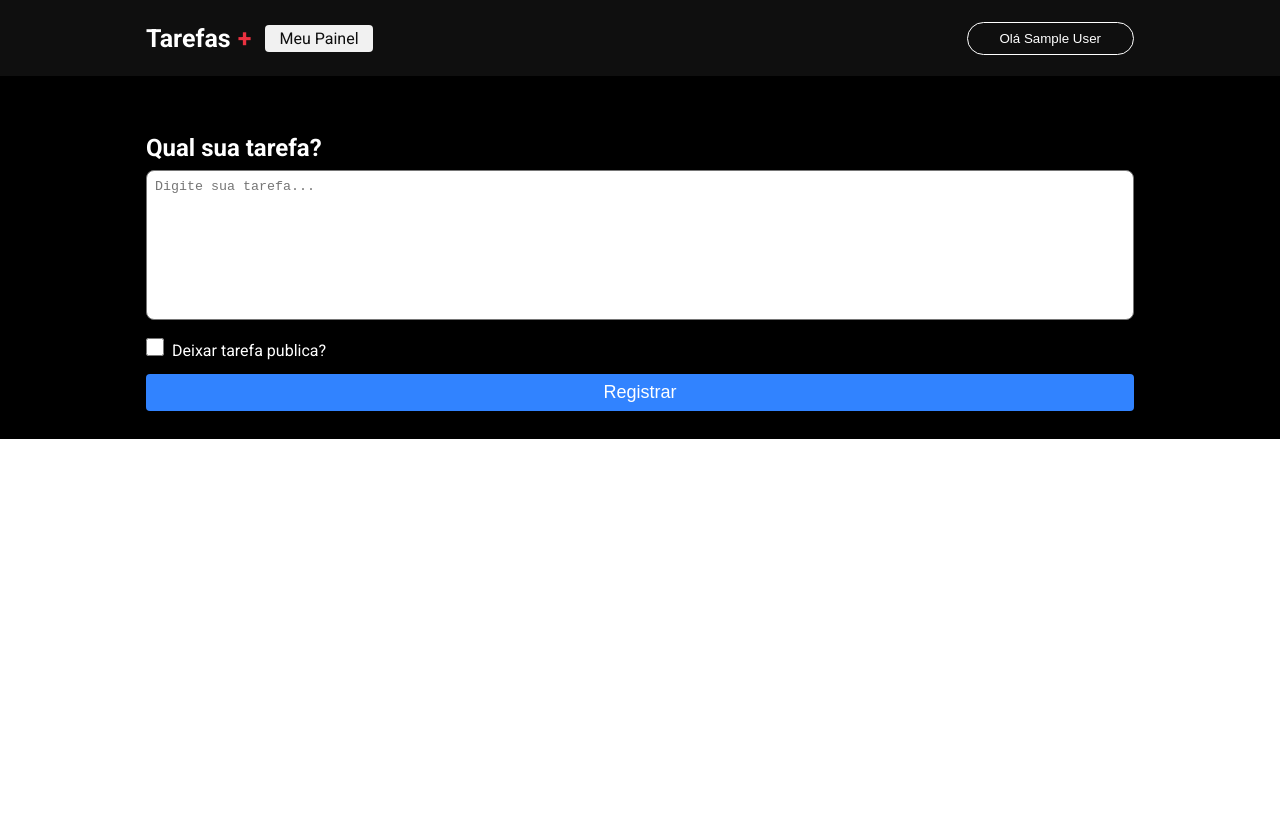
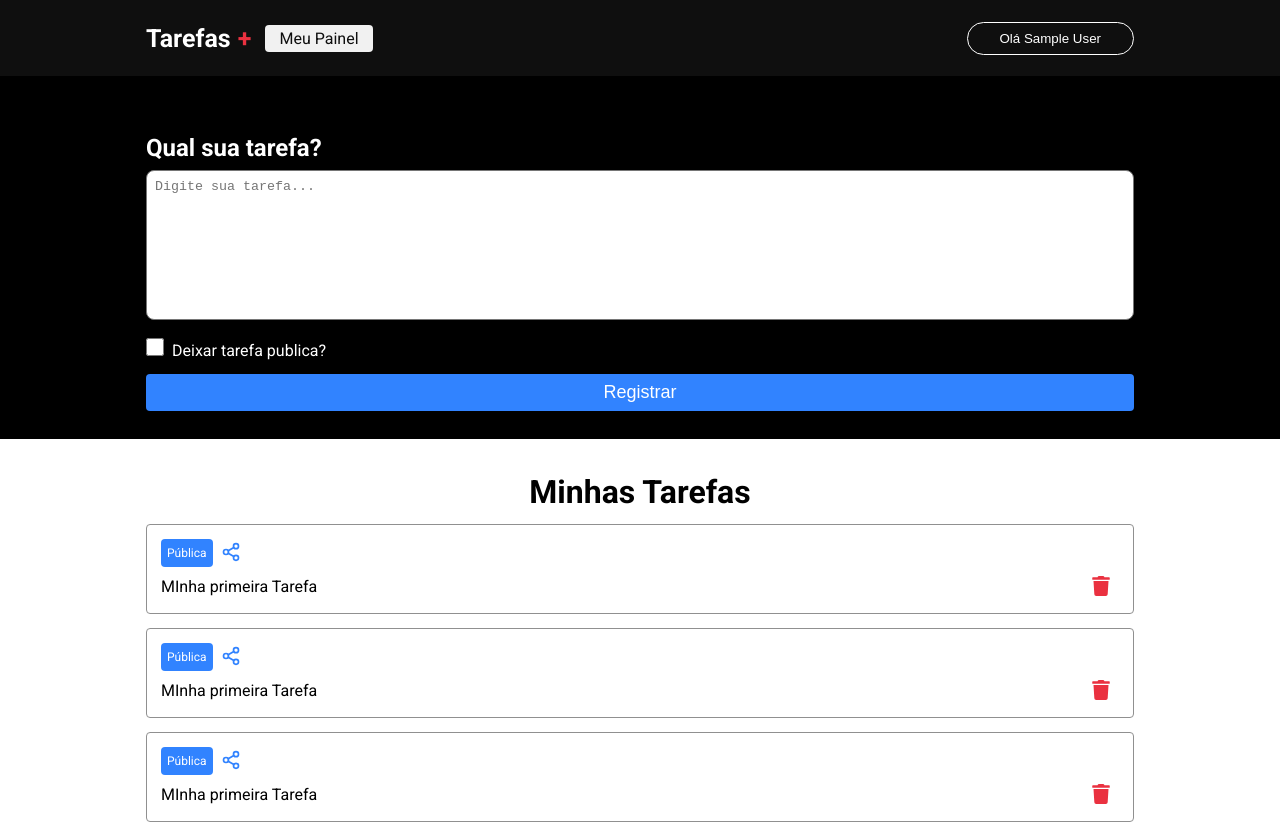
Before and after one commit to DevSamuelBrito/Tarefas_NextJS, a Next.js app: page /dashboard in a window 1280 px wide. Before the commit the page ends 800 px from the top, so only its background shows below. Built offline with nearby package versions, Linux system fonts and the light colour scheme; no server answers; sample sign-in values are in the browser's storage.

Commit message:
fazendo a parte de minha tarefas

```diff
--- a/package.json
+++ b/package.json
@@ -12,7 +12,8 @@
     "next": "14.2.5",
     "next-auth": "^4.24.7",
     "react": "^18",
-    "react-dom": "^18"
+    "react-dom": "^18",
+    "react-icons": "^5.2.1"
   },
   "devDependencies": {
     "@types/node": "^20",
--- a/src/pages/dashboard/index.tsx
+++ b/src/pages/dashboard/index.tsx
@@ -1,10 +1,15 @@
 import { GetServerSideProps } from "next";
 import styles from "./styles.module.css";
 import Head from "next/head";
-import { Textarea } from "@/components/header/textarea";
+import { Textarea } from "@/components/textarea";
 import { getSession } from "next-auth/react";
+import { FiShare2 } from "react-icons/fi";
+import { FaTrash } from "react-icons/fa";
+import { ChangeEvent, useState } from "react";
 
 export default function Dashboard() {
+  const [input, setInput] = useState("");
+  const [publicTask, setPublicTask] = useState(false);
   return (
     <div className={styles.container}>
       <Head>
@@ -15,7 +20,13 @@
           <div className={styles.contentForm}>
             <h1 className={styles.title}>Qual sua tarefa?</h1>
             <form>
-              <Textarea placeholder="Digite sua tarefa..." />
+              <Textarea
+                placeholder="Digite sua tarefa..."
+                value={input}
+                onChange={(event: ChangeEvent<HTMLTextAreaElement>) => {
+                  event.target.value;
+                }}
+              />
               <div className={styles.checkboxArea}>
                 <input type="checkbox" className={styles.checkbox} />
                 <label>Deixar tarefa publica?</label>
@@ -25,6 +36,51 @@
               </button>
             </form>
           </div>
+        </section>
+        <section className={styles.taskContainer}>
+          <h1>Minhas Tarefas</h1>
+          <article className={styles.task}>
+            <div className={styles.tagContainer}>
+              <label className={styles.tag}>Pública</label>
+              <button className={styles.shareButton}>
+                <FiShare2 size={20} color="#3183ff" />
+              </button>
+            </div>
+            <div className={styles.taskContent}>
+              <p>MInha primeira Tarefa</p>
+              <button className={styles.trashButton}>
+                <FaTrash size={20} color="#ea3140" />
+              </button>
+            </div>
+          </article>
+          <article className={styles.task}>
+            <div className={styles.tagContainer}>
+              <label className={styles.tag}>Pública</label>
+              <button className={styles.shareButton}>
+                <FiShare2 size={20} color="#3183ff" />
+              </button>
+            </div>
+            <div className={styles.taskContent}>
+              <p>MInha primeira Tarefa</p>
+              <button className={styles.trashButton}>
+                <FaTrash size={20} color="#ea3140" />
+              </button>
+            </div>
+          </article>
+          <article className={styles.task}>
+            <div className={styles.tagContainer}>
+              <label className={styles.tag}>Pública</label>
+              <button className={styles.shareButton}>
+                <FiShare2 size={20} color="#3183ff" />
+              </button>
+            </div>
+            <div className={styles.taskContent}>
+              <p>MInha primeira Tarefa</p>
+              <button className={styles.trashButton}>
+                <FaTrash size={20} color="#ea3140" />
+              </button>
+            </div>
+          </article>
         </section>
       </main>
     </div>
--- a/src/pages/dashboard/styles.module.css
+++ b/src/pages/dashboard/styles.module.css
@@ -45,3 +45,76 @@
   padding: 8px 0;
   font-size: 18px;
 }
+
+.taskContainer {
+  margin: 34px auto 0 auto;
+  width: 100%;
+  padding: 0 18px;
+  max-width: 1024px;
+  display: flex;
+  flex-direction: column;
+}
+
+.taskContainer a {
+  text-decoration: none;
+  color: #0f0f0f;
+}
+
+.taskContainer h1 {
+  text-align: center;
+  font-size: 32px;
+  margin-bottom: 13px;
+}
+
+.task {
+  margin-bottom: 14px;
+  line-height: 150%;
+  padding: 14px;
+  display: flex;
+  flex-direction: column;
+  align-items: flex-start;
+  border: 1.5px solid #909090;
+  border-radius: 4px;
+}
+
+.tagContainer {
+  display: flex;
+  align-items: center;
+  justify-content: center;
+  margin-bottom: 8px;
+}
+
+.tag {
+  background-color: #3183ff;
+  color: #fff;
+  padding: 2px 6px;
+  border-radius: 4px;
+  font-size: 12px;
+}
+
+.shareButton {
+  background: transparent;
+  border: 0;
+  margin: 0 8px;
+  cursor: pointer;
+}
+
+.taskContent{
+  display: flex;
+  justify-content: space-between;
+  width: 100%;
+  align-items: center;
+
+}
+
+.taskContent p{
+  white-space: pre-wrap;
+
+}
+
+.trashButton {
+  background: transparent;
+  border: 0;
+  cursor: pointer;
+  margin: 0 8px;
+}
```
Also changed, not shown: src/components/textarea/index.tsx (renamed from src/components/header/textarea/index.tsx), src/components/textarea/styles.module.css (renamed from src/components/header/textarea/styles.module.css), 1 other file (tests, documents, lock files or other folders).
